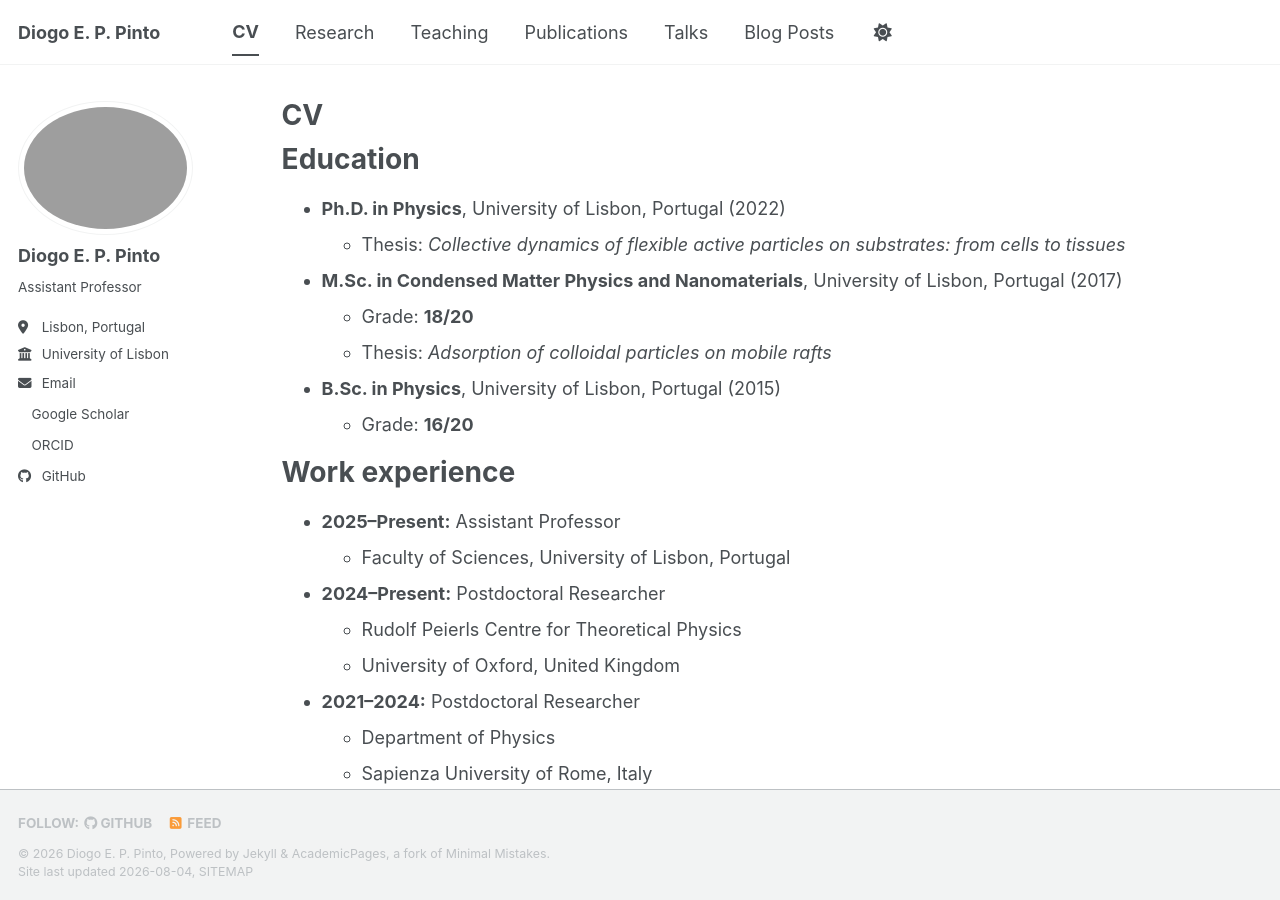
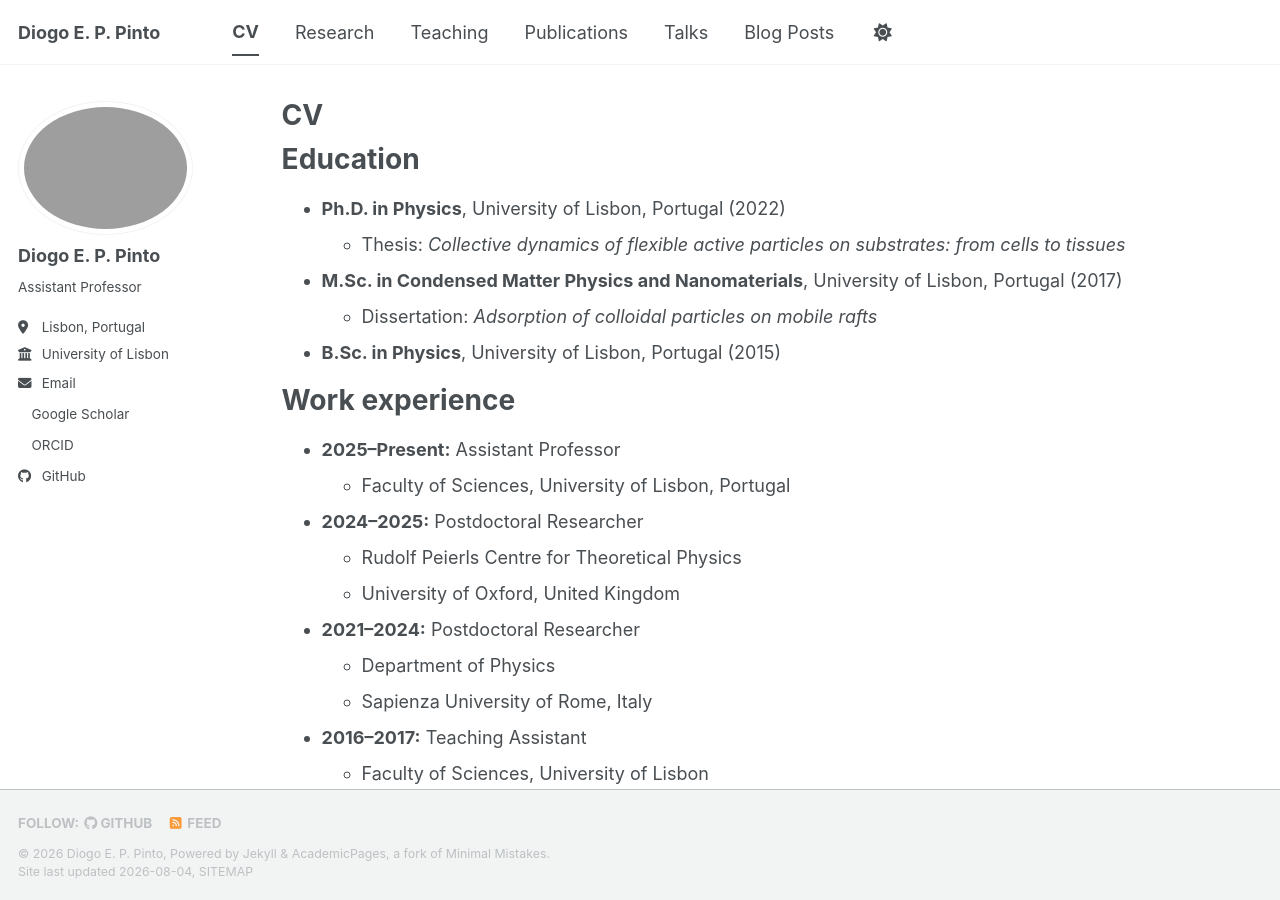
Before and after one commit to deppinto/deppinto.github.io, a Jekyll site: the page built from _pages/cv.md, in a window 1280 px wide and 900 px high. Built offline with Jekyll 4.4.1, drawn with Linux system fonts in a browser that asks for light colours; a style sheet for code colours, icons or effects is not loaded.

Commit message:
Update cv.md

```diff
--- a/_pages/cv.md
+++ b/_pages/cv.md
@@ -16,11 +16,9 @@ Education
   * Thesis: *Collective dynamics of flexible active particles on substrates: from cells to tissues*
 
 * **M.Sc. in Condensed Matter Physics and Nanomaterials**, University of Lisbon, Portugal (2017)
-  * Grade: **18/20**
-  * Thesis: *Adsorption of colloidal particles on mobile rafts*
+  * Dissertation: *Adsorption of colloidal particles on mobile rafts*
 
 * **B.Sc. in Physics**, University of Lisbon, Portugal (2015)
-  * Grade: **16/20**
 
 Work experience
 ======
@@ -28,7 +26,7 @@ Work experience
 * **2025–Present:** Assistant Professor
   * Faculty of Sciences, University of Lisbon, Portugal
 
-* **2024–Present:** Postdoctoral Researcher
+* **2024–2025:** Postdoctoral Researcher
   * Rudolf Peierls Centre for Theoretical Physics
   * University of Oxford, United Kingdom
 
```
